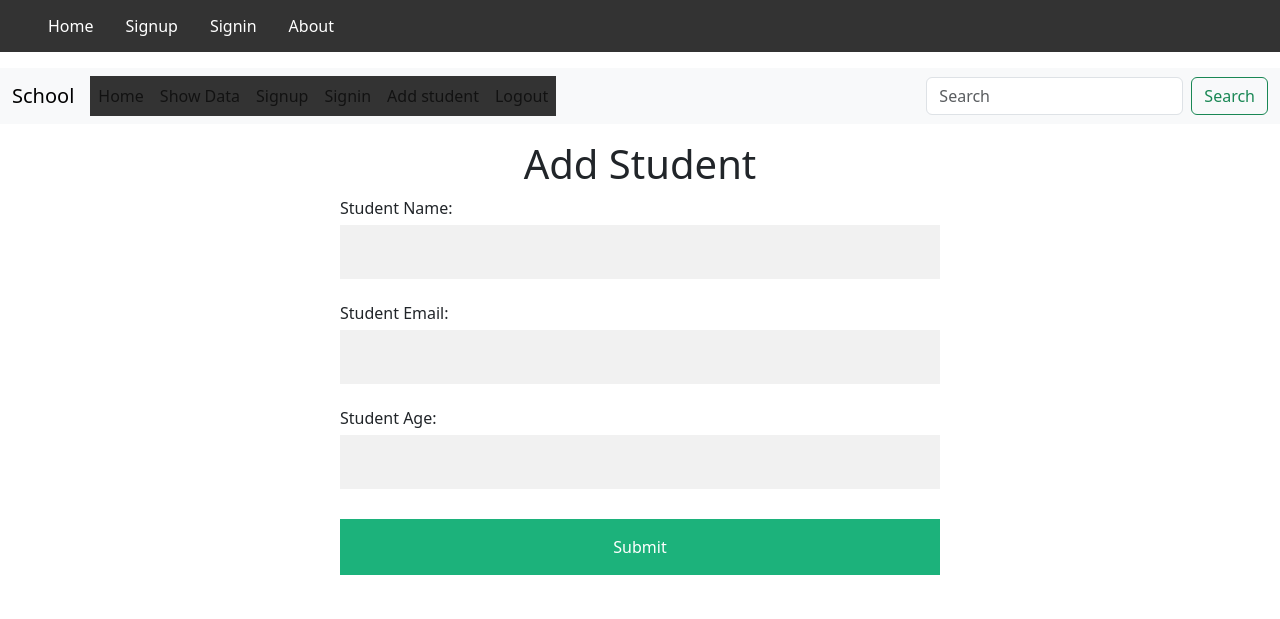
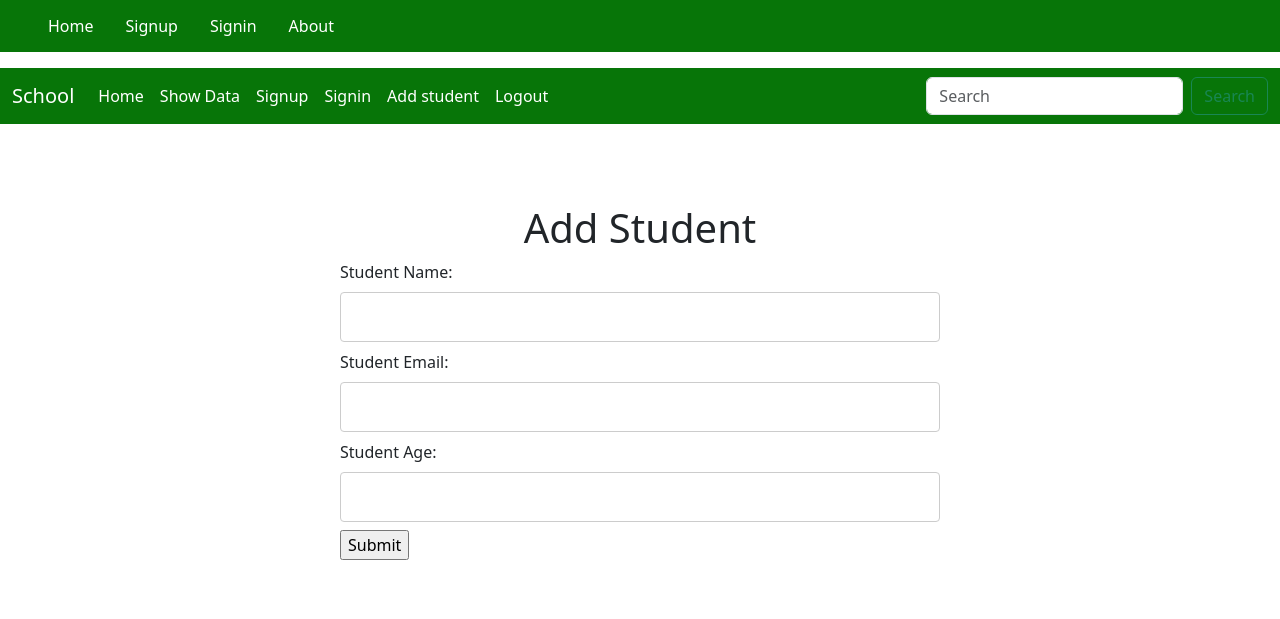
Before and after one commit to Amraboelmagdhussien/Lab2, a Django app: template amr/templates/amr/contact.html in a window 1280 px wide. Shown: the top 619 px of the page. Run offline with Django 5.2, Linux system fonts and the light colour scheme; the template is opened without the code that fills it, so the values that code supplies are empty; some libraries are stand-ins or nearby versions.

Commit message:
Layout Done

```diff
--- a/templates/base.html
+++ b/templates/base.html
@@ -3,12 +3,19 @@
 <html>
   <head>
     <style>
+      body {
+        margin: 0;
+        font-family: Arial, sans-serif;
+        background-color: #f4f4f4;
+        color: #333;
+      }
+
       ul {
         list-style-type: none;
         margin: 0;
         padding: 0;
         overflow: hidden;
-  background-color: #333;
+        background-color: #077508;
       }
 
       li {
@@ -24,87 +31,79 @@ li a {
       }
 
       li a:hover {
-  background-color: #111;
+        background-color: #077508;
       }
 
+      .container {
+        padding: 20px;
+        background-color: #fff;
+        margin: 20px;
+        border-radius: 5px;
+      }
 
-  * {
+      input[type="text"],
+      input[type="password"],
+      input[type="email"] {
+        width: 100%;
+        padding: 12px;
+        margin: 8px 0;
+        border: 1px solid #ccc;
+        border-radius: 4px;
         box-sizing: border-box;
       }
 
-  /* Add padding to containers */
-  .container {
-    padding: 16px;
-    background-color: white;
+      input[type="text"]:focus,
+      input[type="password"]:focus {
+        outline: none;
+        border-color: #077508;
       }
 
-  /* Full-width input fields */
-  input[type=text], input[type=password],input[type=email] {
-    width: 100%;
-    padding: 15px;
-    margin: 5px 0 22px 0;
-    display: inline-block;
+      .btn {
+        background-color: #077508;
+        color: white;
+        padding: 14px 20px;
         border: none;
-    background: #f1f1f1;
+        border-radius: 4px;
+        cursor: pointer;
       }
 
-  input[type=text]:focus, input[type=password]:focus {
-    background-color: #ddd;
-    outline: none;
+      .btn:hover {
+        background-color: #077508;
       }
 
-  /* Overwrite default styles of hr */
-  hr {
-    border: 1px solid #f1f1f1;
-    margin-bottom: 25px;
-  }
-
-  /* Set a style for the submit button */
-  .registerbtn {
-    background-color: #04AA6D;
-    color: white;
-    padding: 16px 20px;
-    margin: 8px 0;
-    border: none;
-    cursor: pointer;
-    width: 100%;
-    opacity: 0.9;
-  }
-
-  .registerbtn:hover {
-    opacity: 1;
-  }
-
-  /* Add a blue text color to links */
-  a {
-    color: dodgerblue;
-  }
-
-  /* Set a grey background color and center the text of the "sign in" section */
-  .signin {
-    background-color: #f1f1f1;
-    text-align: center;
-  }
-</style>
-<style>
       table {
-    font-family: arial, sans-serif;
+        font-family: Arial, sans-serif;
         border-collapse: collapse;
         width: 100%;
       }
 
-  td, th {
+      th,
+      td {
         border: 1px solid #dddddd;
         text-align: left;
         padding: 8px;
       }
 
       tr:nth-child(even) {
-    background-color: #dddddd;
+        background-color: #f2f2f2;
       }
 
+      .navbar {
+        background-color: #077508;
+        color: white;
+        padding: 15px 20px;
+      }
+
+      .navbar a {
+        color: white;
+        text-decoration: none;
+      }
+
+      .navbar a:hover {
+        text-decoration: underline;
+      }
     </style>
-<link href="{% static 'Css/bootstrap.min.css' %}" rel="stylesheet">
+    <link href="{% static 'Css/bootstrap.min.css' %}" rel="stylesheet" />
   </head>
   <body>
     <ul>
@@ -113,46 +112,56 @@ li a:hover {
       <li><a class="active" href="{%url 'signin'%}">Signin</a></li>
       <li><a href="{%url 'about'%}">About</a></li>
     </ul>
-<nav class="navbar navbar-expand-lg bg-body-tertiary">
+    <nav class="navbar navbar-expand-lg">
       <div class="container-fluid">
         <a class="navbar-brand" href="#">School</a>
-    <button class="navbar-toggler" type="button" data-bs-toggle="collapse" data-bs-target="#navbarScroll" aria-controls="navbarScroll" aria-expanded="false" aria-label="Toggle navigation">
+        <button
+          class="navbar-toggler"
+          type="button"
+          data-bs-toggle="collapse"
+          data-bs-target="#navbarScroll"
+          aria-controls="navbarScroll"
+          aria-expanded="false"
+          aria-label="Toggle navigation"
+        >
           <span class="navbar-toggler-icon"></span>
         </button>
         <div class="collapse navbar-collapse" id="navbarScroll">
-      <ul class="navbar-nav me-auto my-2 my-lg-0 navbar-nav-scroll" style="--bs-scroll-height: 100px;">
+          <ul class="navbar-nav me-auto my-2 my-lg-0 navbar-nav-scroll">
             <li class="nav-item">
-          <a  class="nav-link" class="active" href="{%url 'home'%}">Home</a>
+              <a class="nav-link" href="{%url 'home'%}">Home</a>
             </li>
             <li class="nav-item">
-          <a  class="nav-link" class="active" href="{%url 'showdata'%}">Show Data</a>
-        </li>
-
-        <li class="nav-item">
-          <a class="nav-link" class="active" href="{%url 'signup'%}">Signup</a>
-        </li>
-        <li class="nav-item dropdown">
-          <a class="nav-link" class="active" href="{%url 'signin'%}">Signin</a>
+              <a class="nav-link" href="{%url 'showdata'%}">Show Data</a>
             </li>
             <li class="nav-item">
-          <a class="nav-link" aria-disabled="true" href="{%url 'contact'%}">Add student
-          </a>
+              <a class="nav-link" href="{%url 'signup'%}">Signup</a>
             </li>
-        <li>
-          <a class="nav-link" aria-disabled="true" href="{%url 'logout'%}">Logout
-                  </a>
+            <li class="nav-item">
+              <a class="nav-link" href="{%url 'signin'%}">Signin</a>
+            </li>
+            <li class="nav-item">
+              <a class="nav-link" href="{%url 'contact'%}">Add student</a>
+            </li>
+            <li class="nav-item">
+              <a class="nav-link" href="{%url 'logout'%}">Logout</a>
             </li>
           </ul>
           <form class="d-flex" role="search">
-        <input class="form-control me-2" type="search" placeholder="Search" aria-label="Search">
-        <button class="btn btn-outline-success" type="submit">Search</button>
+            <input
+              class="form-control me-2"
+              type="search"
+              placeholder="Search"
+              aria-label="Search"
+            />
+            <button class="btn btn-outline-success" type="submit">
+              Search
+            </button>
           </form>
         </div>
       </div>
     </nav>
-{%block 'body'%}
-
-{%endblock 'body'%}
+    <div class="container">{% block 'body' %} {% endblock 'body' %}</div>
     <script src="{% static 'js/bootstrap.bundle.min.js' %}"></script>
   </body>
 </html>
```
Also changed, not shown: db.sqlite3. Lines whose indentation alone changed are shown as unchanged.
